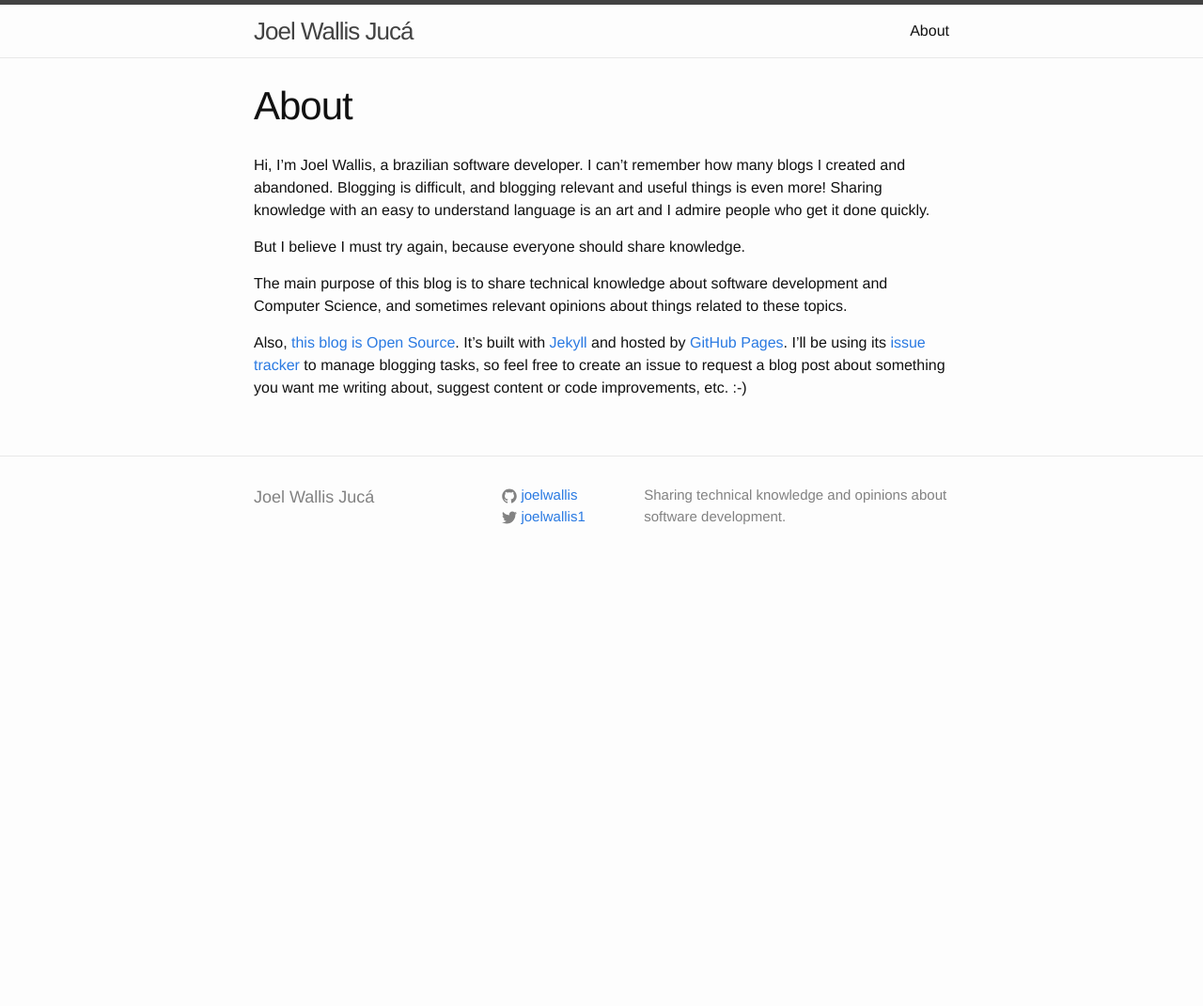
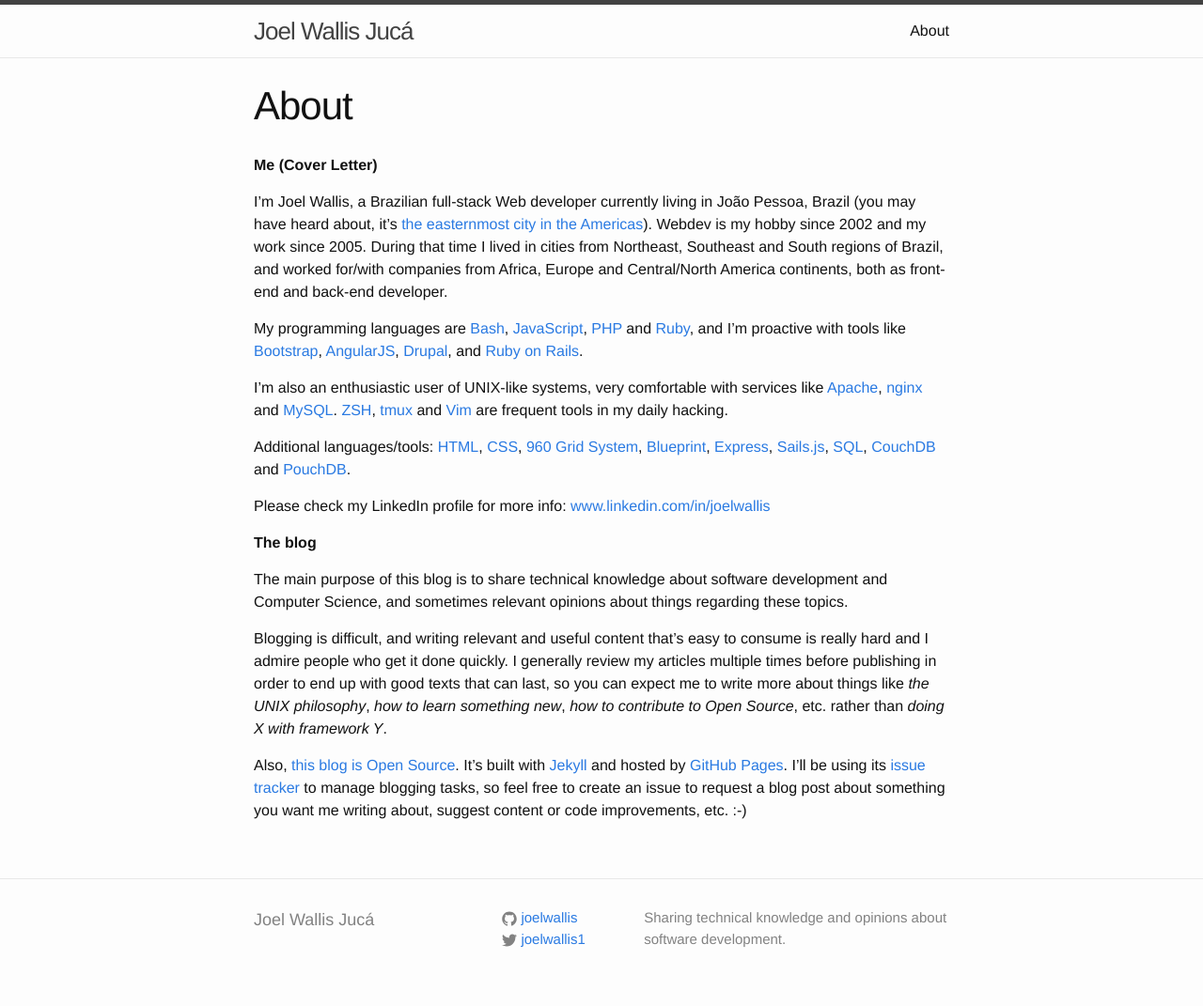
Before and after one commit to joeljuca/joelwallis.github.io, a Jekyll site: the page built from about.md, in a window 1280 px wide. Shown: the whole page at 94% size. Built offline with Jekyll 4.4.1, drawn with Linux system fonts in a browser that asks for light colours; before the commit the page ends 900 px from its top, so only the background shows below that.

Commit message:
A better About page

```diff
--- a/about.md
+++ b/about.md
@@ -1,13 +1,24 @@
 ---
 layout: page
 title: About
-permalink: /about/
 ---
 
-Hi, I'm Joel Wallis, a brazilian software developer. I can't remember how many blogs I created and abandoned. Blogging is difficult, and blogging relevant and useful things is even more! Sharing knowledge with an easy to understand language is an art and I admire people who get it done quickly.
+**Me (Cover Letter)**
 
-But I believe I must try again, because everyone should share knowledge.
+I'm Joel Wallis, a Brazilian full-stack Web developer currently living in João Pessoa, Brazil (you may have heard about, it's [the easternmost city in the Americas](https://en.wikipedia.org/wiki/Jo%C3%A3o_Pessoa,_Para%C3%ADba)). Webdev is my hobby since 2002 and my work since 2005. During that time I lived in cities from Northeast, Southeast and South regions of Brazil, and worked for/with companies from Africa, Europe and Central/North America continents, both as front-end and back-end developer.
 
-The main purpose of this blog is to share technical knowledge about software development and Computer Science, and sometimes relevant opinions about things related to these topics.
+My programming languages are [Bash](https://www.gnu.org/software/bash/), [JavaScript](https://nodejs.org), [PHP](https://php.net) and [Ruby](https://www.ruby-lang.org), and I'm proactive with tools like [Bootstrap](https://getbootstrap.com), [AngularJS](https://angularjs.org), [Drupal](https://www.drupal.org), and [Ruby on Rails](http://rubyonrails.org).
 
-Also, [this blog is Open Source](https://github.com/joelwallis/joelwallis.github.io). It's built with [Jekyll](http://jekyllrb.com/) and hosted by [GitHub Pages](https://pages.github.com/). I'll be using its [issue tracker](https://github.com/joelwallis/joelwallis.github.io/issues) to manage blogging tasks, so feel free to create an issue to request a blog post about something you want me writing about, suggest content or code improvements, etc. :-)
+I'm also an enthusiastic user of UNIX-like systems, very comfortable with services like [Apache](https://httpd.apache.org), [nginx](https://nginx.org) and [MySQL](https://www.mysql.com). [ZSH](http://zsh.org), [tmux](https://tmux.github.io) and [Vim](http://www.vim.org) are frequent tools in my daily hacking.
+
+Additional languages/tools: [HTML](https://en.wikipedia.org/wiki/HTML), [CSS](https://en.wikipedia.org/wiki/Cascading_Style_Sheets), [960 Grid System](http://960.gs), [Blueprint](http://blueprintcss.org), [Express](http://expressjs.com), [Sails.js](http://sailsjs.com), [SQL](https://en.wikipedia.org/wiki/SQL), [CouchDB](https://couchdb.apache.org) and [PouchDB](https://pouchdb.com).
+
+Please check my LinkedIn profile for more info: [www.linkedin.com/in/joelwallis](https://www.linkedin.com/in/joelwallis)
+
+**The blog**
+
+The main purpose of this blog is to share technical knowledge about software development and Computer Science, and sometimes relevant opinions about things regarding these topics.
+
+Blogging is difficult, and writing relevant and useful content that's easy to consume is really hard and I admire people who get it done quickly. I generally review my articles multiple times before publishing in order to end up with good texts that can last, so you can expect me to write more about things like _the UNIX philosophy_, _how to learn something new_, _how to contribute to Open Source_, etc. rather than _doing X with framework Y_.
+
+Also, [this blog is Open Source](https://github.com/joelwallis/joelwallis.github.io). It's built with [Jekyll](http://jekyllrb.com) and hosted by [GitHub Pages](https://pages.github.com). I'll be using its [issue tracker](https://github.com/joelwallis/joelwallis.github.io/issues) to manage blogging tasks, so feel free to create an issue to request a blog post about something you want me writing about, suggest content or code improvements, etc. :-)
```
